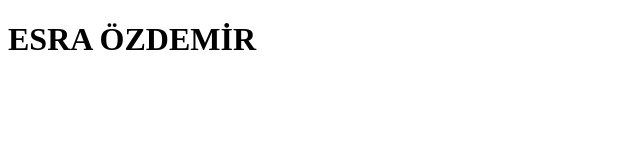
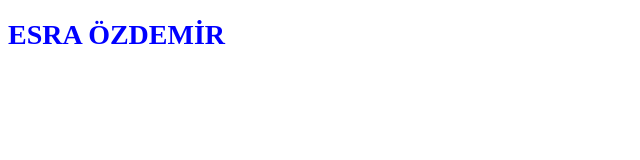
Before and after one commit to Esra017/Esra017.github.io, a plain HTML site: page index.html in a window 1280 px wide. Shown: the whole page, without its empty margins (0-640 px from the left). Drawn offline with Linux system fonts and the light colour scheme.

Commit message:
Update index.html

```diff
--- a/index.html
+++ b/index.html
@@ -1,7 +1,7 @@
 <!DOCTYPE html>
 <html lang="en">
 <head>
-    <link rel="stylesheet" href="cv2.css">
+    <link rel="stylesheet" href="style.css">
     <meta charset="UTF-8">
     <meta name="viewport" content="width=device-width, initial-scale=1.0">
     <title>Document</title>
@@ -9,4 +9,5 @@
 <body>
     <h1>ESRA ÖZDEMİR </h1>
 </body>
+
 </html>
```
